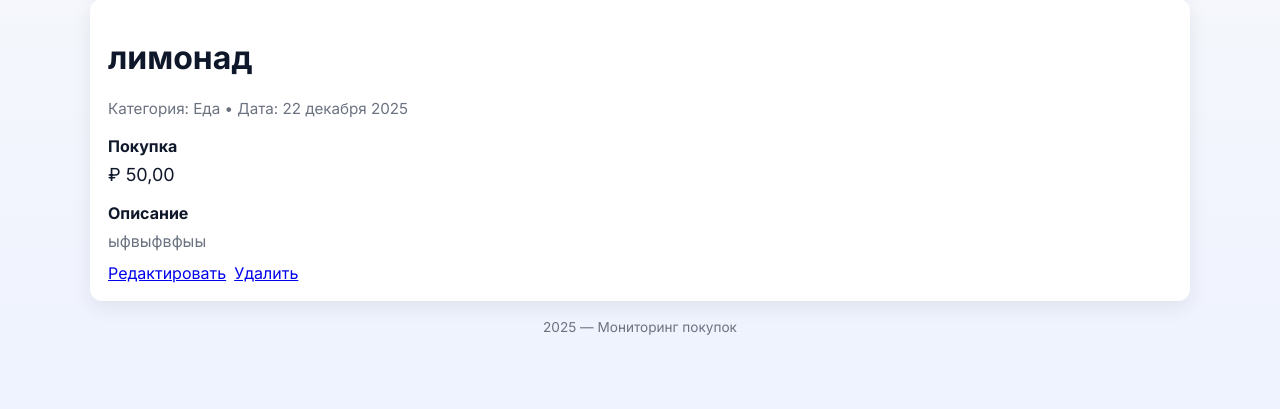
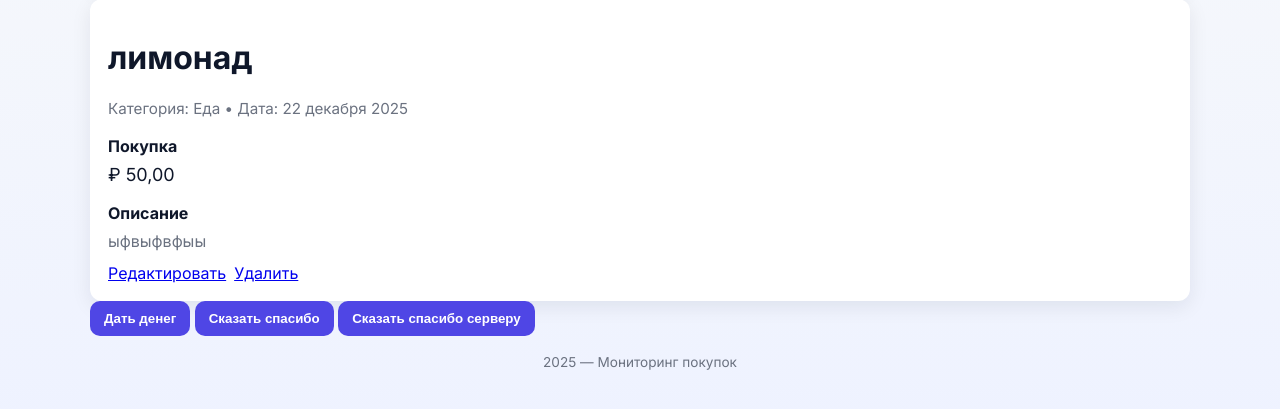
Before and after one commit to antonmakridin/monbuy, a Django app: page /detail/6 in a window 1280 px wide. Shown: the part 115-524 px from the top of the page. Run offline with Django 5.2, Linux system fonts and the light colour scheme; a user stored in the database is signed in; data comes from the database, SQL or seed files in the repository; both versions use the stored data as it was after the commit.

Commit message:
dz115-116

```diff
--- a/core/urls.py
+++ b/core/urls.py
@@ -5,7 +5,7 @@ from .views import *
 
 urlpatterns = [
     path('', main, name='main'),
-    # path('word/', word),
+    path('get_data', get_data),
     path('detail/<int:purchase_id>',  detail_buy, name='detail_buy'),
     path('detail/<int:purchase_id>/edit',  detail_edit, name='detail_edit'),
     path('detail/<int:purchase_id>/delete',  detail_delete, name='detail_delete'),
--- a/core/views.py
+++ b/core/views.py
@@ -1,5 +1,5 @@
 from django.shortcuts import render, get_object_or_404, redirect
-from django.http import HttpResponse, Http404
+from django.http import HttpResponse, Http404, JsonResponse
 from django.urls import reverse
 from django.core.paginator import Paginator, EmptyPage, PageNotAnInteger
 from django.contrib.auth.decorators import login_required
@@ -33,7 +33,7 @@ def main(request):
                 purchases.user = request.user
                 purchases.save()
                 messages.success(request, 'Покупка успешно добавлена!')
-                return redirect('my/')
+                return redirect('/')
     else:
         form = AddPurch()
 
@@ -80,3 +80,7 @@ def detail_edit(request, purchase_id):
 
     except Purchases.DoesNotExist:
         return redirect('/')
+
+def get_data(request):
+
+    return JsonResponse({'text': 'Спасибо, сервер услышал ваш голос'})
--- /dev/null
+++ b/static/js/main.js
@@ -0,0 +1,27 @@
+const mybutton = document.querySelector('button')
+const give = document.querySelector('#give')
+const thx = document.querySelector('#thx')
+const server = document.querySelector('#server')
+
+console.log(mybutton)
+
+mybutton.onclick = function (){
+    const mydiv = document.querySelector('#content')
+    mydiv.textContent = 'Дай денег'
+}
+
+give.onclick = function (){
+    const mydiv = document.querySelector('#content')
+    mydiv.textContent = 'Дай денег'
+}
+
+thx.onclick = function (){
+    const mydiv = document.querySelector('#content')
+    mydiv.textContent = 'Спасибо, ваш голос услышан'
+}
+
+server.onclick = function (){
+    fetch('http://127.0.0.1:8000/get_data')
+    .then(res => res.json())
+    .then(console.log)
+}
--- a/templates/base.html
+++ b/templates/base.html
@@ -37,11 +37,15 @@
 
         {% block content %}
         {% endblock %}
-
+<button id="give">Дать денег</button>
+<button id="thx">Сказать спасибо</button>
+<button id="server">Сказать спасибо серверу</button>
+<div id="content"></div>
         <footer class="site-footer">
             2025 — Мониторинг покупок
         </footer>
     </div>
+<script src="{% static 'js/main.js' %}"></script>
 </body>
 
 </html>
```
Also changed, not shown: db.sqlite3, 1 other file.
